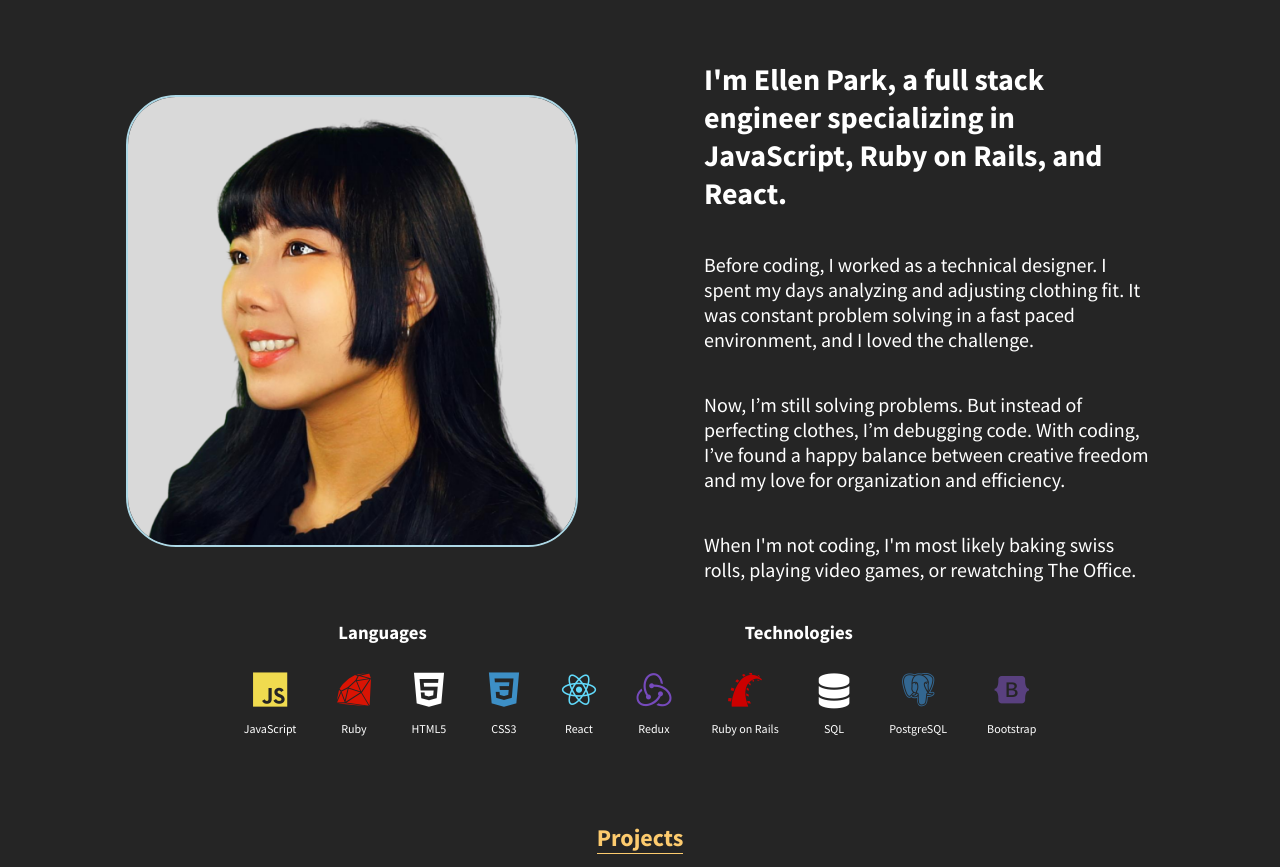
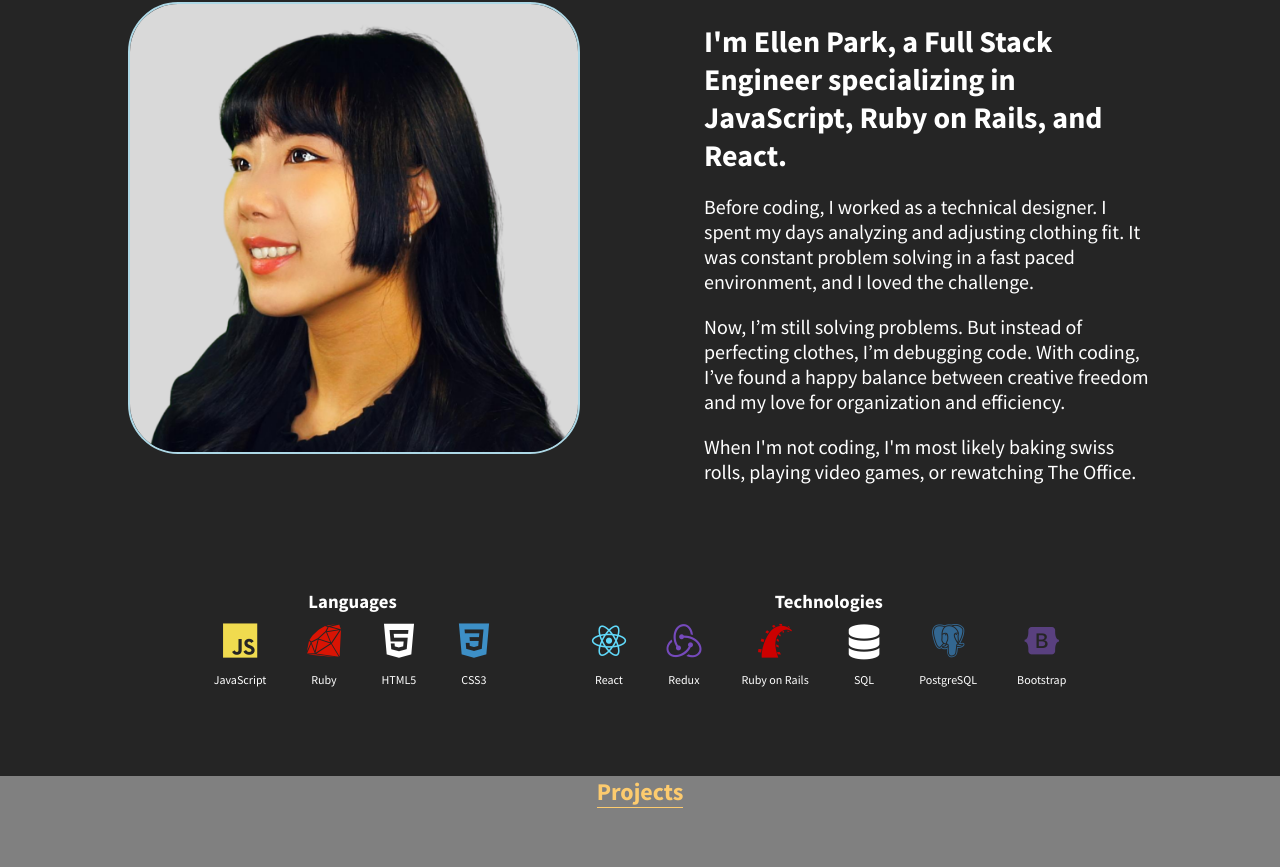
Before and after one commit to ellenupark/ellenupark.github.io, a React (Create React App) app: page / in a window 1280 px wide. Shown: the part 833-1700 px from the top of the page. Built offline with nearby package versions, Linux system fonts and the light colour scheme; no server answers.

Commit message:
Reformatted and updated about styling

```diff
--- a/src/components/navbar/Navbar.js
+++ b/src/components/navbar/Navbar.js
@@ -74,7 +74,7 @@ const Navbar = (props) => {
 export default Navbar
 
 const NavBar = styled(animated.nav)`
-  position: fixed;
+  position: absolute;
   width: 100%;
   top: 0;
   left: 0;
--- a/src/containers/AboutContainer.js
+++ b/src/containers/AboutContainer.js
@@ -10,13 +10,13 @@ const About = () => {
                     <img src={portrait} alt="Ellen Park" />
                 </div>
                 <div className="about-details">
-                    <p><span>I'm Ellen Park, a full stack engineer specializing in JavaScript, Ruby on Rails, and React.</span></p>
+                    <p><span>I'm Ellen Park, a Full Stack Engineer specializing in JavaScript, Ruby on Rails, and React.</span></p>
                     <p>Before coding, I worked as a technical designer. I spent my days analyzing and adjusting clothing fit. It was constant problem solving in a fast paced environment, and I loved the challenge.</p>
                     <p>Now, I’m still solving problems. But instead of perfecting clothes, I’m debugging code. With coding, I’ve found a happy balance between creative freedom and my love for organization and efficiency.</p>
                     <p>When I'm not coding, I'm most likely baking swiss rolls, playing video games, or rewatching The Office.</p>
                 </div>
+                <SkillsContainer />
             </div>
-            <SkillsContainer />
         </>
 
     );
--- a/src/index.css
+++ b/src/index.css
@@ -90,43 +90,17 @@ ul {
   justify-content: center;
   flex-wrap: wrap;
   border-top: 5px solid lightblue;
-  height: 50% !important;
-  min-height: 50vh !important;
-
-}
-
-.about h2 {
-  display:flex;
-  align-items: flex-end;
-  justify-content: center;
-  width: 100%;
-  font-size: 54px;
-}
-
-.about div {
-  text-align: center;
-  box-sizing: border-box;
-  margin: 5% 5% 0 5%;
 }
 
 .about-portrait, .about-details {
-  display: flex;
-  align-items: center;
-  justify-content: center;
+  box-sizing: border-box;
+  margin: 2% 5% 0 5%;
+  min-width: 400px;
+  width: 35%;
+  display: inline-block;
 }
 
-.about-portrait {
-  min-width: 400px;
-  width: 35vw;
-}
-
-.about-details {
-  flex-wrap: wrap;
-  min-width: 400px;
-  width: 35vw;
-}
-
-.about div p {
+.about-details p {
   font-size: 20px;
   text-align: left;
   width: 100%;
@@ -154,17 +128,20 @@ ul {
 
 .skills h3 {
   text-align: center;
+  margin-bottom: 0;
 }
 
 .skills .skills-list {
   text-align: center;
+  margin: 0 30px;
+
 }
 
 /* ------------ PROJECTS ------------ */
 
 .projects {
-  margin: 5%;
   text-align: center;
+  background-color: grey;
 }
 
 .projects h2 {
```
Also changed, not shown: 1 other file (tests, documents, lock files or other folders).
